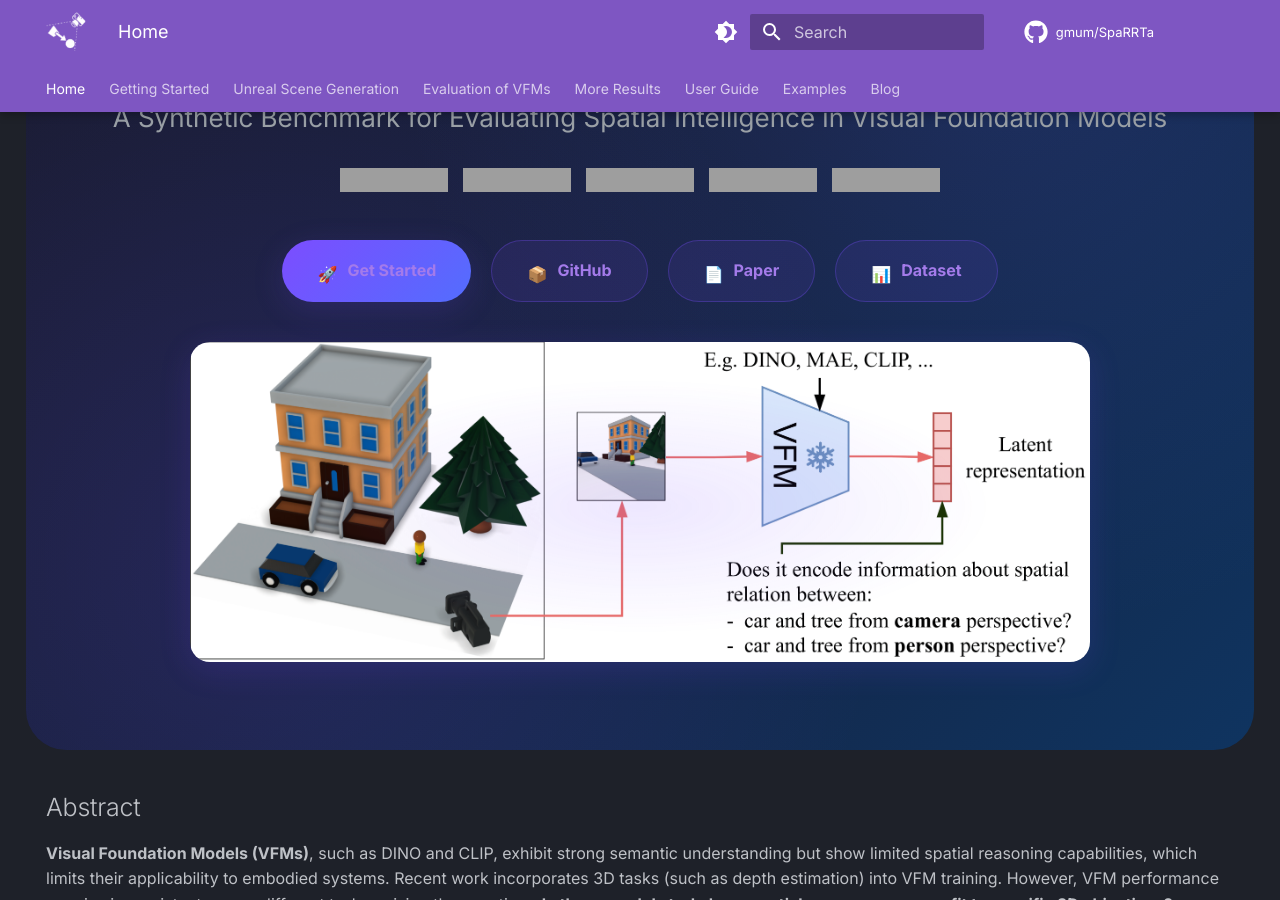
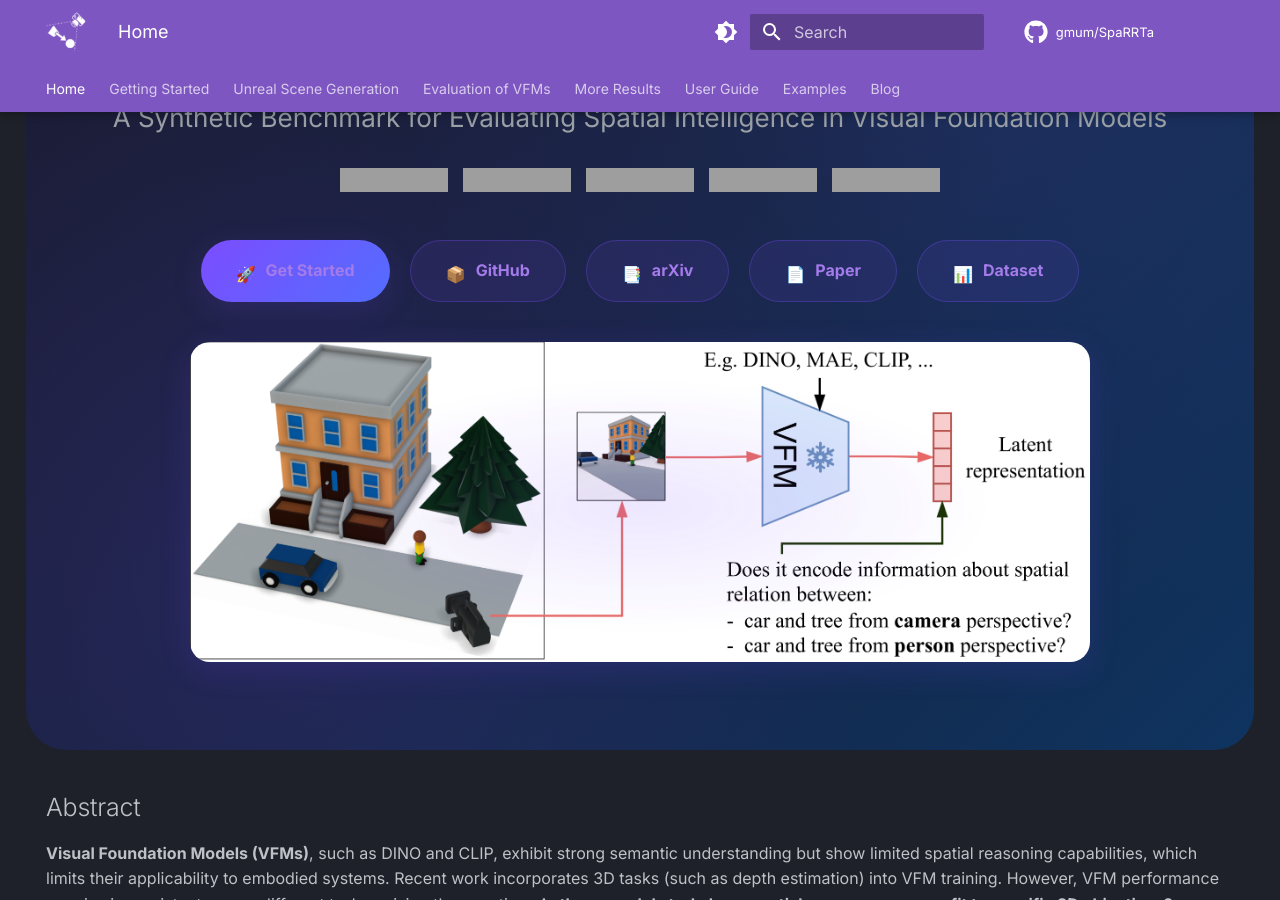
Before and after one commit to gmum/SpaRRTa, an MkDocs documentation site: the page built from docs/index.md, in a window 1280 px wide and 900 px high, scrolled down 347 px, cut to the strip 0-900 px from the top of the window. Built offline with MkDocs 1.6.1 and Material for MkDocs 9.7.7, drawn with Linux system fonts in a browser that asks for light colours; comment, search, counter and statistics services are not loaded; grey boxes are pictures that could not be loaded.

Commit message:
docs: add arXiv link to documentation hero section

```diff
--- a/docs/index.md
+++ b/docs/index.md
@@ -39,6 +39,9 @@ hide:
       </a>
       <a href="https://github.com/gmum/SpaRRTa" class="hero-btn hero-btn-secondary" target="_blank">
         <span class="twemoji">📦</span> GitHub
+      </a>
+      <a href="https://arxiv.org/abs/2601.11729" class="hero-btn hero-btn-secondary" target="_blank">
+        <span class="twemoji">📑</span> arXiv
       </a>
       <a href="https://link.springer.com/article/10.1007/s11263-026-03112-7" class="hero-btn hero-btn-secondary" target="_blank">
         <span class="twemoji">📄</span> Paper
```
